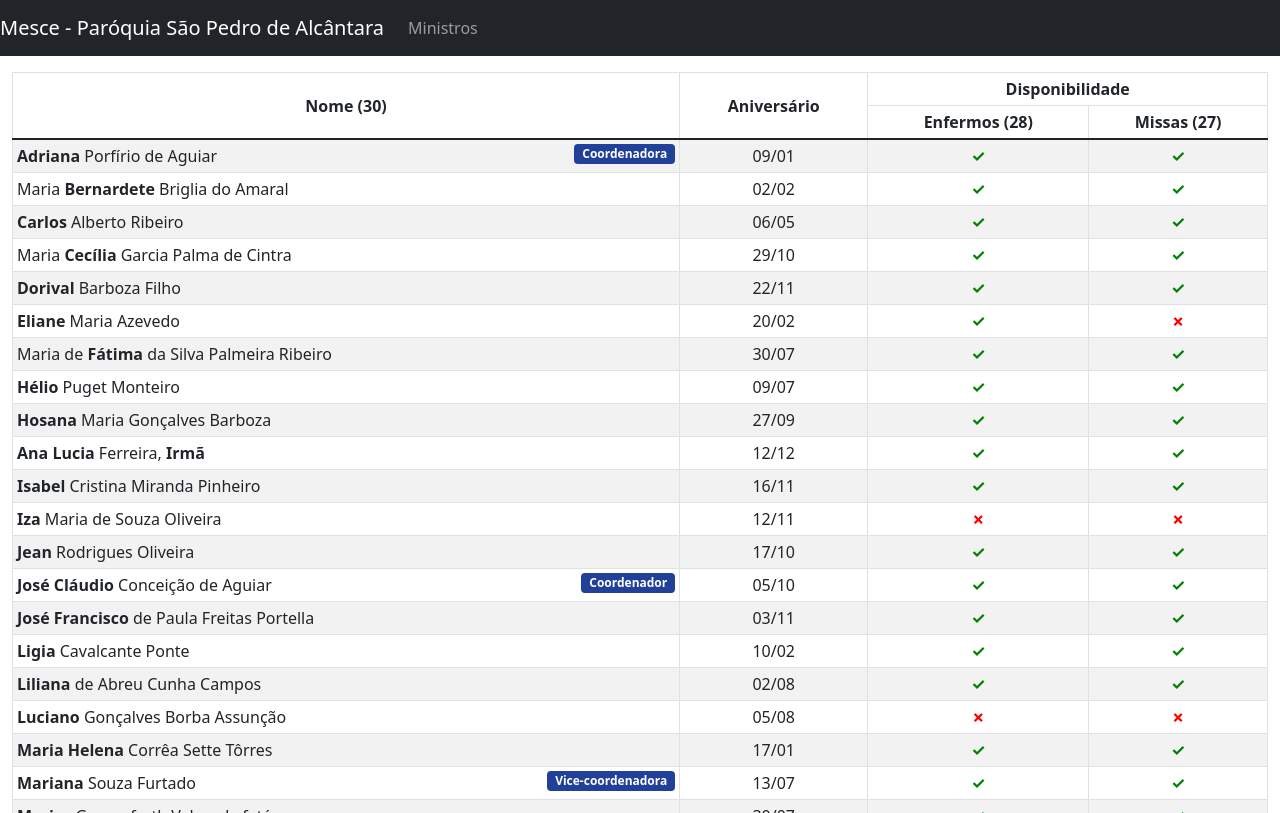
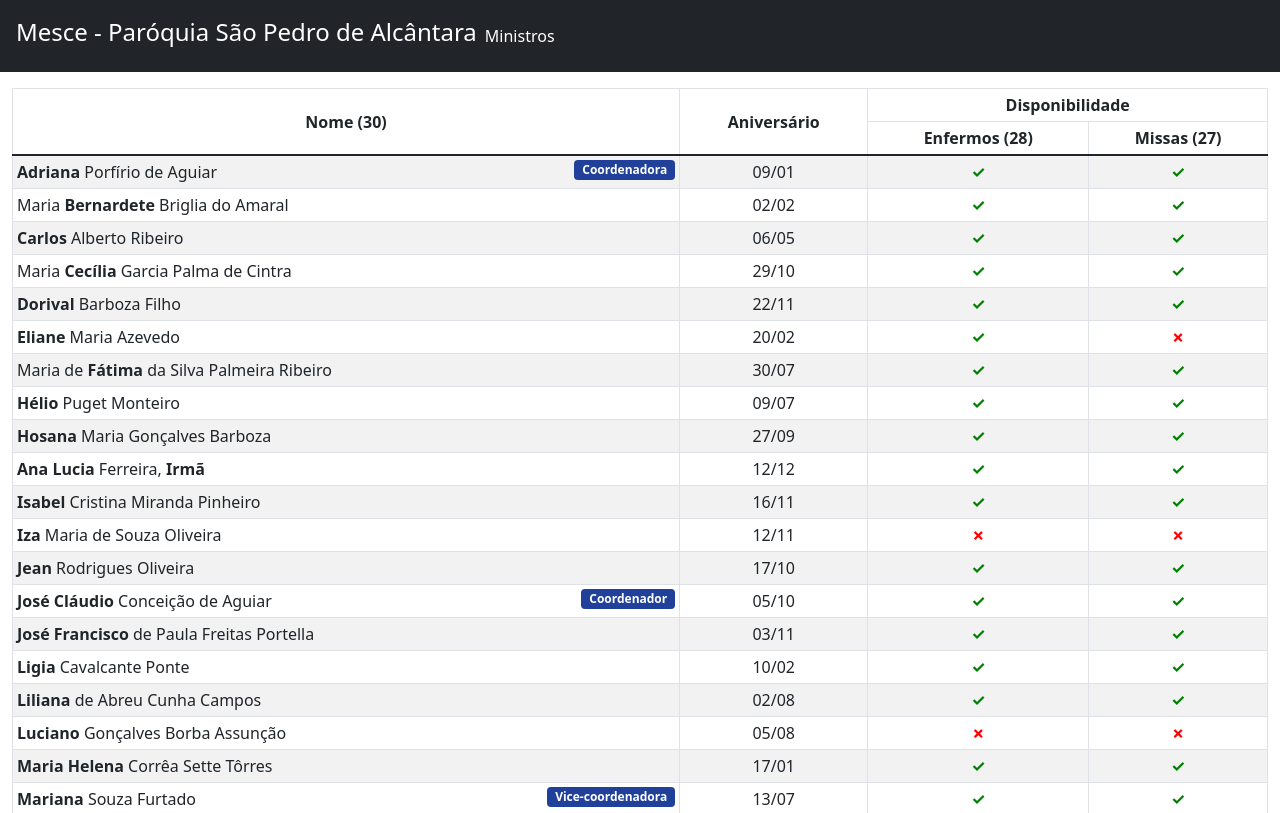
Before and after one commit to zcla/mesce, a plain HTML site: page index.html in a window 1280 px wide. Shown: the top 813 px of the page. Drawn offline with Linux system fonts and the light colour scheme.

Commit message:
Mudança no header

```diff
--- a/index.html
+++ b/index.html
@@ -13,19 +13,16 @@
 		<script src="js/mesce.js"></script>
 	</head>
 	<body>
-		<nav class="navbar navbar-expand-lg navbar-dark bg-dark">
-			<a class="navbar-brand" href="#">Mesce - Paróquia São Pedro de Alcântara</a>
-			<button class="navbar-toggler" type="button" data-toggle="collapse" data-target="#form" aria-controls="form" aria-expanded="false" aria-label="Toggle navigation">
-				<span class="navbar-toggler-icon"></span>
-			</button>
-			<div class="collapse navbar-collapse" id="navbarSupportedContent">
-				<ul class="navbar-nav mr-auto">
-					<li class="nav-item">
-						<a class="nav-link" href="javascript:Menu.ministros();">Ministros</a>
-					</li>
+		<header class="p-3 bg-dark text-white">
+			<div class="d-flex flex-wrap align-items-center justify-content-center justify-content-lg-start">
+				<a href="/" class="d-flex align-items-center mb-2 mb-lg-0 text-white text-decoration-none">
+					<h4>Mesce - Paróquia São Pedro de Alcântara</h4>
+				</a>
+				<ul class="nav col-12 col-lg-auto me-lg-auto mb-2 justify-content-center mb-md-0">
+					<li><a class="nav-link px-2 text-white" href="javascript:Menu.ministros();">Ministros</a></li>
 				</ul>
 			</div>
-		</nav>
+		</header>
 		<div class="container-fluid">
 			<div id="mensagens">
 			</div>
```
